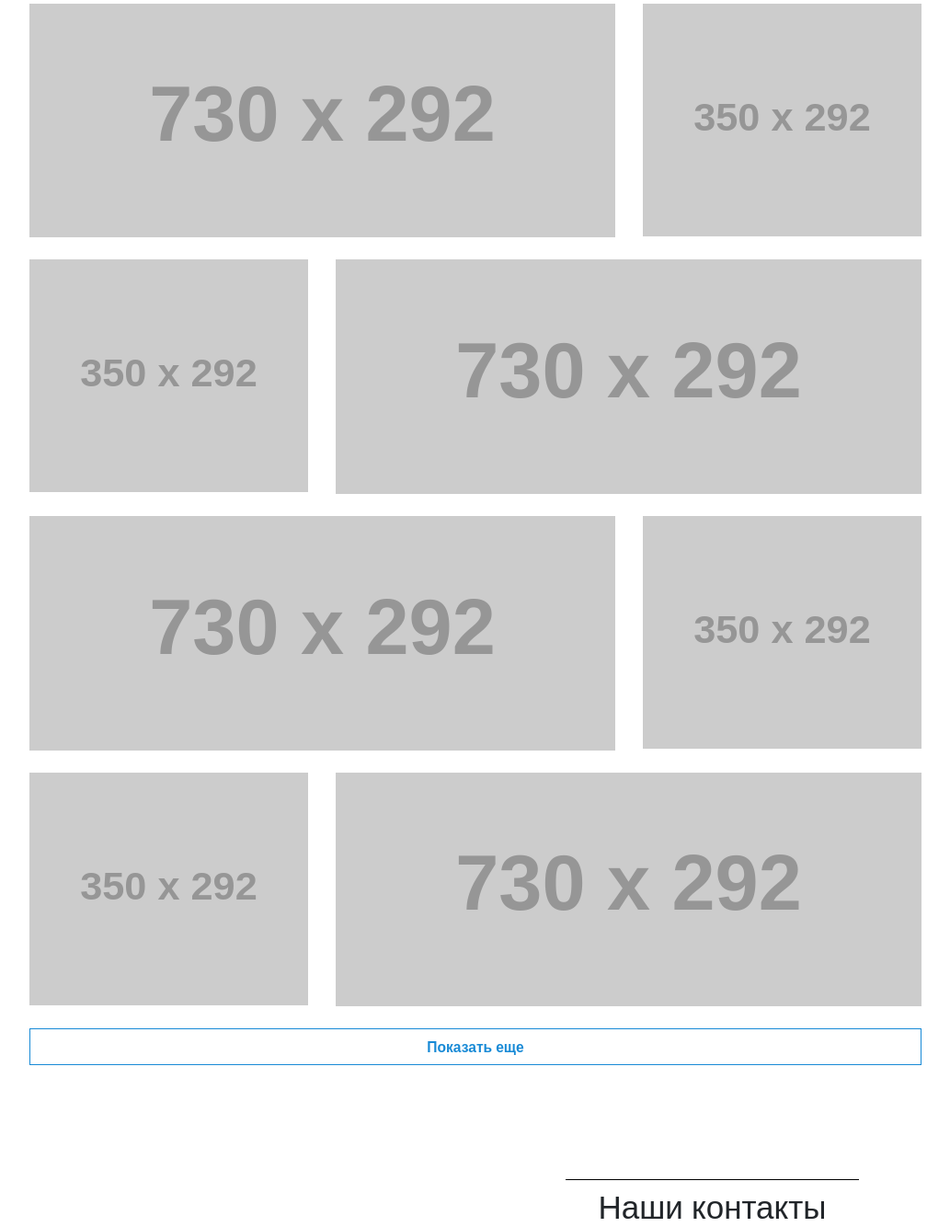
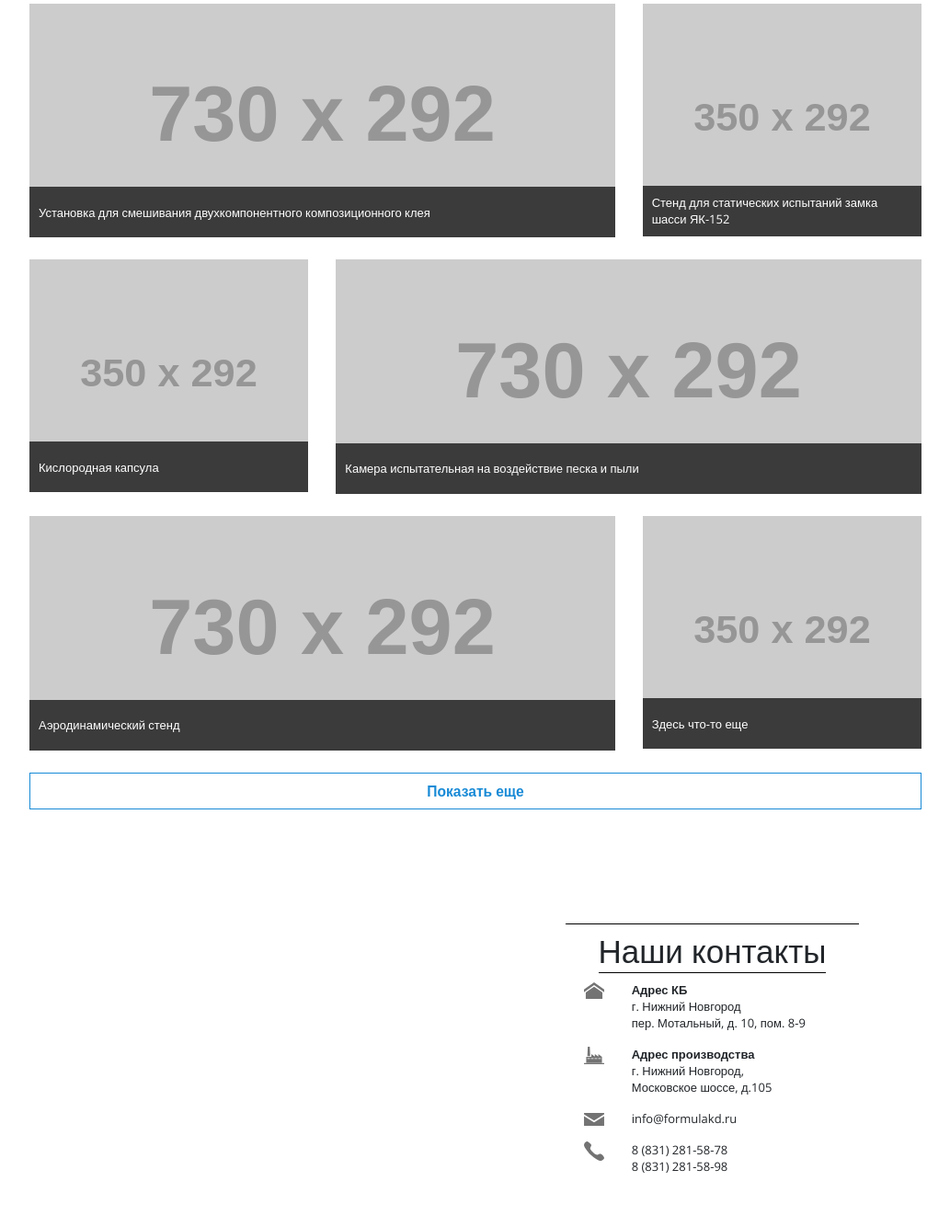
Before and after one commit to larek/formulakd.ru, a PHP site: page /projects.php in a window 1280 px wide. Shown: the part 485-1819 px from the top of the page at 92% size, without its empty margins (123-1156 px from the left). After the commit the page ends 1761 px from the top, so only its background shows below. Run offline with PHP 8.4, Linux system fonts and the light colour scheme; grey boxes labelled with a size stand in for pictures from a placeholder-image service; some libraries are stand-ins or nearby versions.

Commit message:
projects page

```diff
--- a/demo/css/custom.css
+++ b/demo/css/custom.css
@@ -202,6 +202,17 @@ body {
     font-weight: bold;
 }
 
+.projects-description {
+    margin-top: -55px;
+    padding: 10px;
+    background: #000000b5;
+    position: relative;
+    color: white;
+    height: 55px;
+    display: flex;
+    align-items: center;
+}
+
 @media (min-width: 992px) {
     .single-desctiption-row{
         position: absolute;
--- a/demo/projects.php
+++ b/demo/projects.php
@@ -28,27 +28,27 @@
     <div class="row">
       <div class="col-md-8 mt-4">
         <img src="http://placehold.it/730x292" class='img-fluid' alt="">
+        <div class='projects-description'>Установка для смешивания двухкомпонентного композиционного клея</div>
       </div>
       <div class="col-md-4 mt-4">
         <img src="http://placehold.it/350x292" class='img-fluid' alt="">
+        <div class='projects-description'>Стенд для статических испытаний замка шасси ЯК-152</div>
       </div>
       <div class="col-md-4 mt-4">
         <img src="http://placehold.it/350x292" class='img-fluid' alt="">
+        <div class='projects-description'>Кислородная капсула</div>
       </div>
       <div class="col-md-8 mt-4">
         <img src="http://placehold.it/730x292" class='img-fluid' alt="">
+        <div class='projects-description'>Камера испытательная на воздействие песка и пыли</div>
       </div>
       <div class="col-md-8 mt-4">
         <img src="http://placehold.it/730x292" class='img-fluid' alt="">
+        <div class='projects-description'>Аэродинамический стенд</div>
       </div>
       <div class="col-md-4 mt-4">
         <img src="http://placehold.it/350x292" class='img-fluid' alt="">
-      </div>
-      <div class="col-md-4 mt-4">
-        <img src="http://placehold.it/350x292" class='img-fluid' alt="">
-      </div>
-      <div class="col-md-8 mt-4">
-        <img src="http://placehold.it/730x292" class='img-fluid' alt="">
+        <div class='projects-description'>Здесь что-то еще</div>
       </div>
     </div>
     <div class="row">
```
Also changed, not shown: demo/images/project-item-2.jpg (added), demo/images/project-item-3.jpg (added), demo/images/project-item-4.jpg (added), demo/images/project-item-5.jpg (added), demo/images/project-item.jpg (added), 1 other file.
